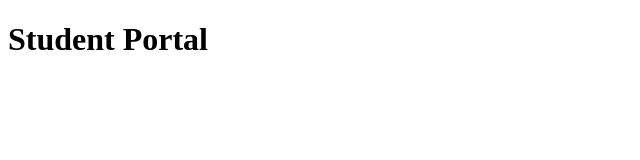
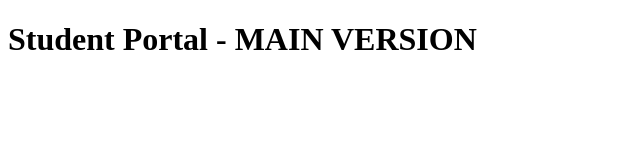
Before and after one commit to Utkarsh727588/Branching-Practice-Repository, a plain HTML site: page index.html in a window 1280 px wide. Shown: the whole page, without its empty margins (0-640 px from the left). Drawn offline with Linux system fonts and the light colour scheme.

Commit message:
style: update heading on main

```diff
--- a/index.html
+++ b/index.html
@@ -2,8 +2,10 @@
 <html>
 <head>
   <title>Student Portal</title>
+  <link rel="stylesheet" href="styles.css" />
 </head>
 <body>
-  <h1>Student Portal</h1>
+  <h1>Student Portal - MAIN VERSION</h1>
+
 </body>
 </html>
```
